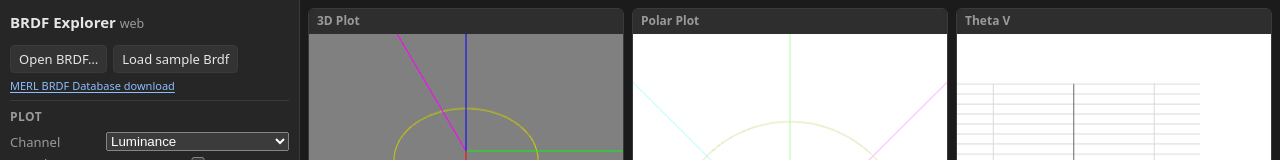
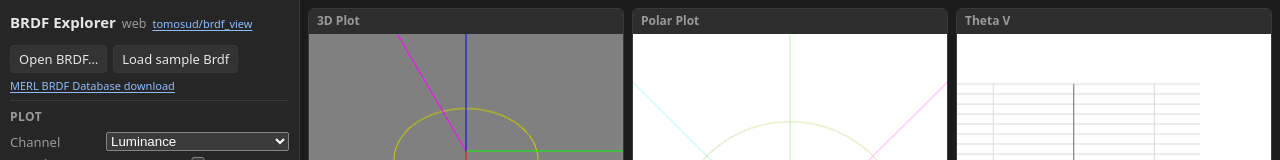
Before and after one commit to tomosud/brdf_view, a website built with Vite: page web/index.html in a window 1280 px wide. Shown: the top 160 px of the page. Built offline with nearby package versions, Linux system fonts and the light colour scheme; files whose address does not match are found by name.

Commit message:
Add GitHub repo link and update README
Expand the README with usage instructions, feature list, view descriptions, attribution, and links (including GitHub Pages and a Windows runtime release). Add a clickable GitHub repository link to the sidebar header and update CSS to layout and style the title link (.title-link, flex alignment, hover color). These changes improve discoverability of the repo and clarify web app features and usage.

```diff
--- a/web/index.html
+++ b/web/index.html
@@ -8,7 +8,17 @@
   <body>
     <div id="app">
       <aside id="sidebar">
-        <h1>BRDF Explorer <small>web</small></h1>
+        <h1>
+          BRDF Explorer <small>web</small>
+          <a
+            class="title-link"
+            href="https://github.com/tomosud/brdf_view"
+            target="_blank"
+            rel="noopener noreferrer"
+            title="Open the tomosud/brdf_view repository on GitHub"
+            >tomosud/brdf_view</a
+          >
+        </h1>
         <div id="toolbar">
           <label class="btn">
             Open BRDF…
--- a/web/src/style.css
+++ b/web/src/style.css
@@ -31,10 +31,22 @@ html, body {
 }
 
 #sidebar h1 {
+  display: flex;
+  flex-wrap: wrap;
+  align-items: baseline;
+  gap: 6px;
   font-size: 15px;
   margin: 4px 0 12px;
 }
 #sidebar h1 small { color: var(--muted); font-weight: 400; }
+.title-link {
+  color: #8dbdff;
+  font-size: 11px;
+  font-weight: 400;
+  text-decoration: underline;
+  text-underline-offset: 2px;
+}
+.title-link:hover { color: #b8d5ff; }
 
 #toolbar {
   display: flex;
```
Also changed, not shown: README.md.
